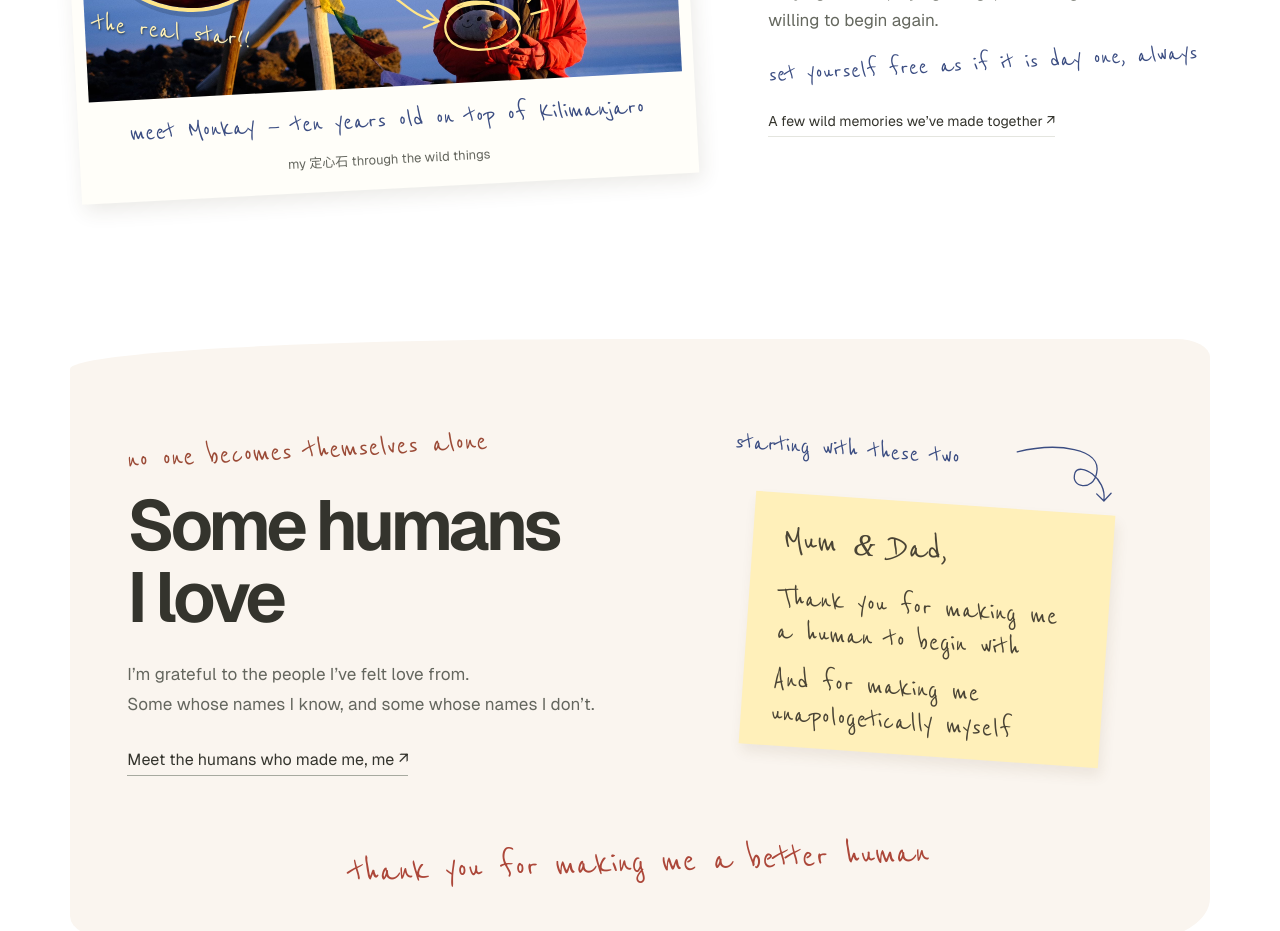
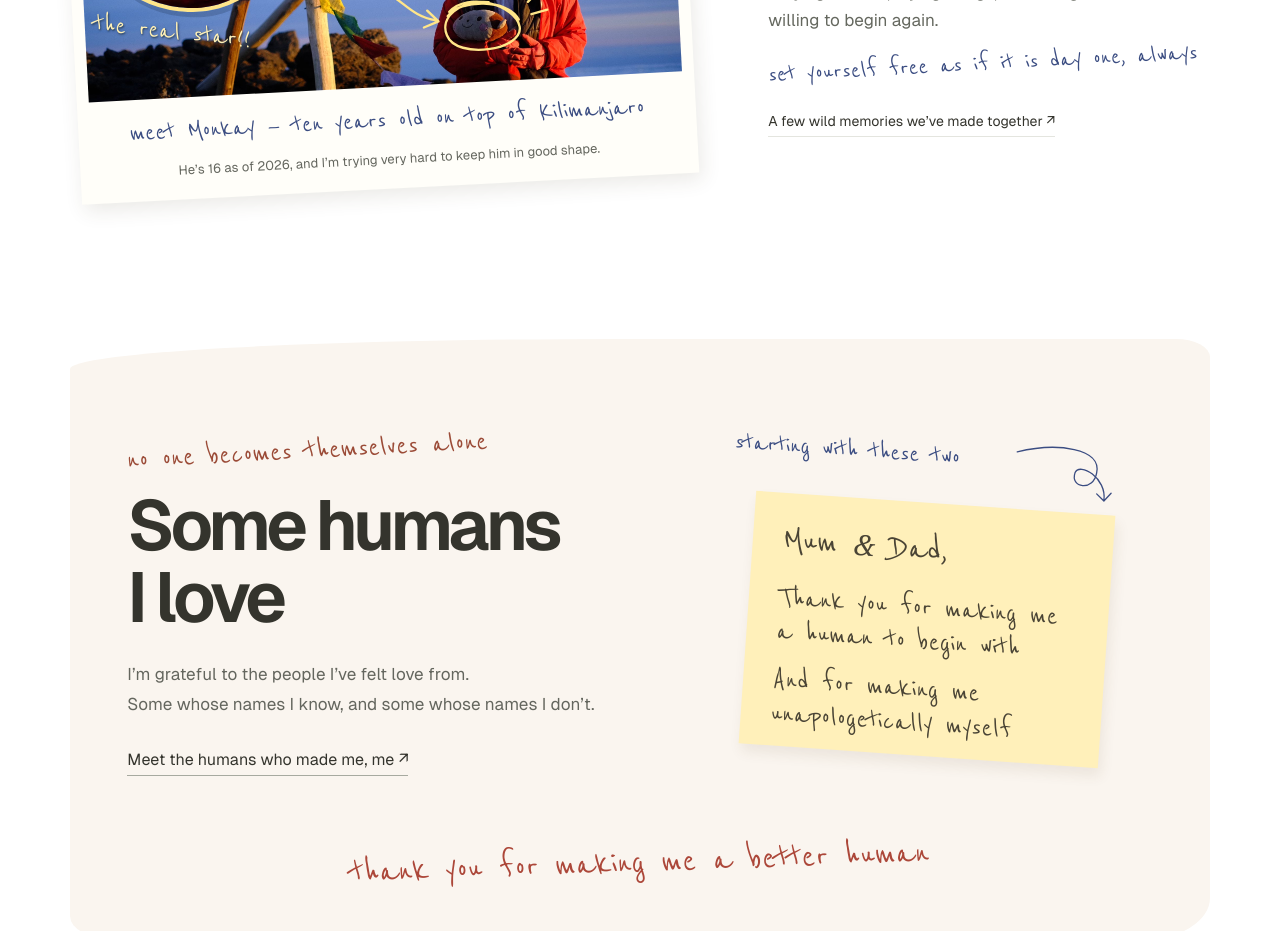
Before and after one commit to WudingRoad1145/WudingRoad1145.github.io, a Next.js app in the folder my-app/: page / in a window 1280 px wide. Shown: the part 3140-4071 px from the top of the page. Built offline with nearby package versions, Linux system fonts and the light colour scheme.

Commit message:
Update Monkay's caption with his age in 2026

```diff
--- a/my-app/src/components/Monkay.tsx
+++ b/my-app/src/components/Monkay.tsx
@@ -42,7 +42,7 @@ export default function Monkay() {
         <figcaption>
           meet Monkay — ten years old on top of Kilimanjaro
           <small>
-            my <span lang="zh">定心石</span> through the wild things
+            He’s 16 as of 2026, and I’m trying very hard to keep him in good shape.
           </small>
         </figcaption>
       </figure>
```
